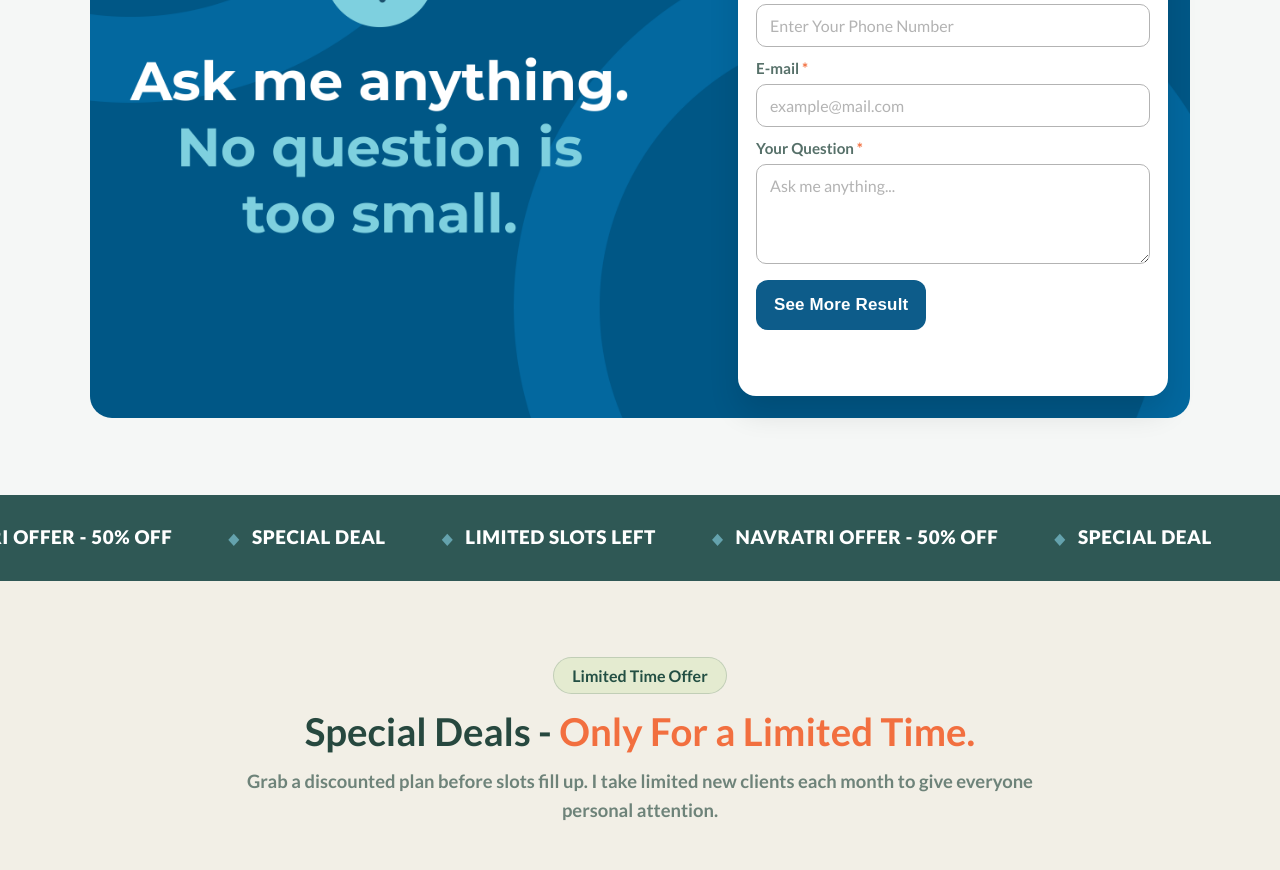
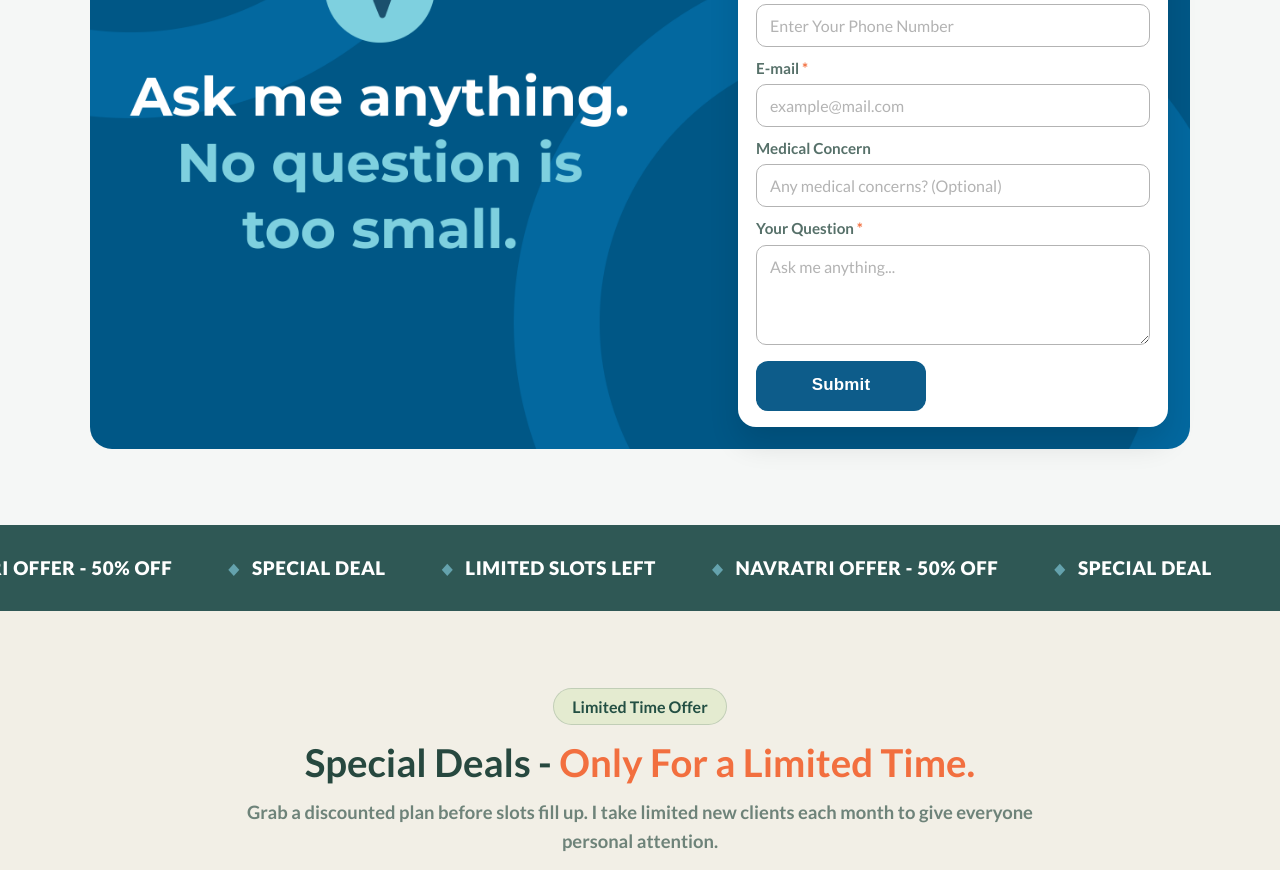
Before and after one commit to BuildoftLabs/Sumana-pal, a React (Vite) app: page / in a window 1280 px wide. Shown: the part 4680-5550 px from the top of the page. Built offline with nearby package versions, Linux system fonts and the light colour scheme; no server answers; the database is empty.

Commit message:
Update contact form: add Medical Concern field, change button text, save to Firestore leads

```diff
--- a/src/sections/QuestionForm.jsx
+++ b/src/sections/QuestionForm.jsx
@@ -1,4 +1,6 @@
 import { useId, useState } from "react";
+import { collection, addDoc } from "firebase/firestore";
+import { db } from "../firebase";
 import { buildWhatsAppHref } from "../components/WhatsAppFab";
 
 export default function QuestionForm({ data }) {
@@ -11,9 +13,25 @@ export default function QuestionForm({ data }) {
   const [phone, setPhone] = useState("");
   const [email, setEmail] = useState("");
   const [question, setQuestion] = useState("");
+  const [medicalConcern, setMedicalConcern] = useState("");
+  const [isSubmitting, setIsSubmitting] = useState(false);
+  const medicalConcernId = useId();
 
-  const handleSubmit = (e) => {
+  const handleSubmit = async (e) => {
     e.preventDefault();
+    setIsSubmitting(true);
+
+    try {
+      await addDoc(collection(db, "leads"), {
+        name,
+        phone,
+        email,
+        message: question,
+        medicalConditions: medicalConcern,
+        formSource: "Contact Form",
+        status: "New",
+        createdAt: new Date().toISOString()
+      });
 
       const message = [
         "Hi! I want to enquire about your nutrition plans.",
@@ -21,10 +39,23 @@ export default function QuestionForm({ data }) {
         `Name: ${name || "-"}`,
         `Phone: ${phone || "-"}`,
         `Email: ${email || "-"}`,
+        `Medical Concern: ${medicalConcern || "-"}`,
         `Question: ${question || "-"}`
       ].join("\n");
 
       window.open(buildWhatsAppHref(message), "_blank", "noopener,noreferrer");
+
+      setName("");
+      setPhone("");
+      setEmail("");
+      setQuestion("");
+      setMedicalConcern("");
+    } catch (error) {
+      console.error("Error saving lead: ", error);
+      alert("Failed to submit. Please try again.");
+    } finally {
+      setIsSubmitting(false);
+    }
   };
 
   return (
@@ -90,6 +121,20 @@ export default function QuestionForm({ data }) {
 
             <label className="field">
               <span className="field-label">
+                Medical Concern
+              </span>
+              <input
+                className="field-input"
+                id={medicalConcernId}
+                type="text"
+                placeholder="Any medical concerns? (Optional)"
+                value={medicalConcern}
+                onChange={(e) => setMedicalConcern(e.target.value)}
+              />
+            </label>
+
+            <label className="field">
+              <span className="field-label">
                 {data.form.fields.question.label}{" "}
                 {data.form.fields.question.required ? <span className="req">*</span> : null}
               </span>
@@ -104,8 +149,8 @@ export default function QuestionForm({ data }) {
               />
             </label>
 
-            <button className="question-submit" type="submit">
-              {data.form.buttonLabel}
+            <button className="question-submit" type="submit" disabled={isSubmitting}>
+              {isSubmitting ? "Submitting..." : "Submit"}
             </button>
           </form>
         </div>
```
Lines whose indentation alone changed are shown as unchanged.
